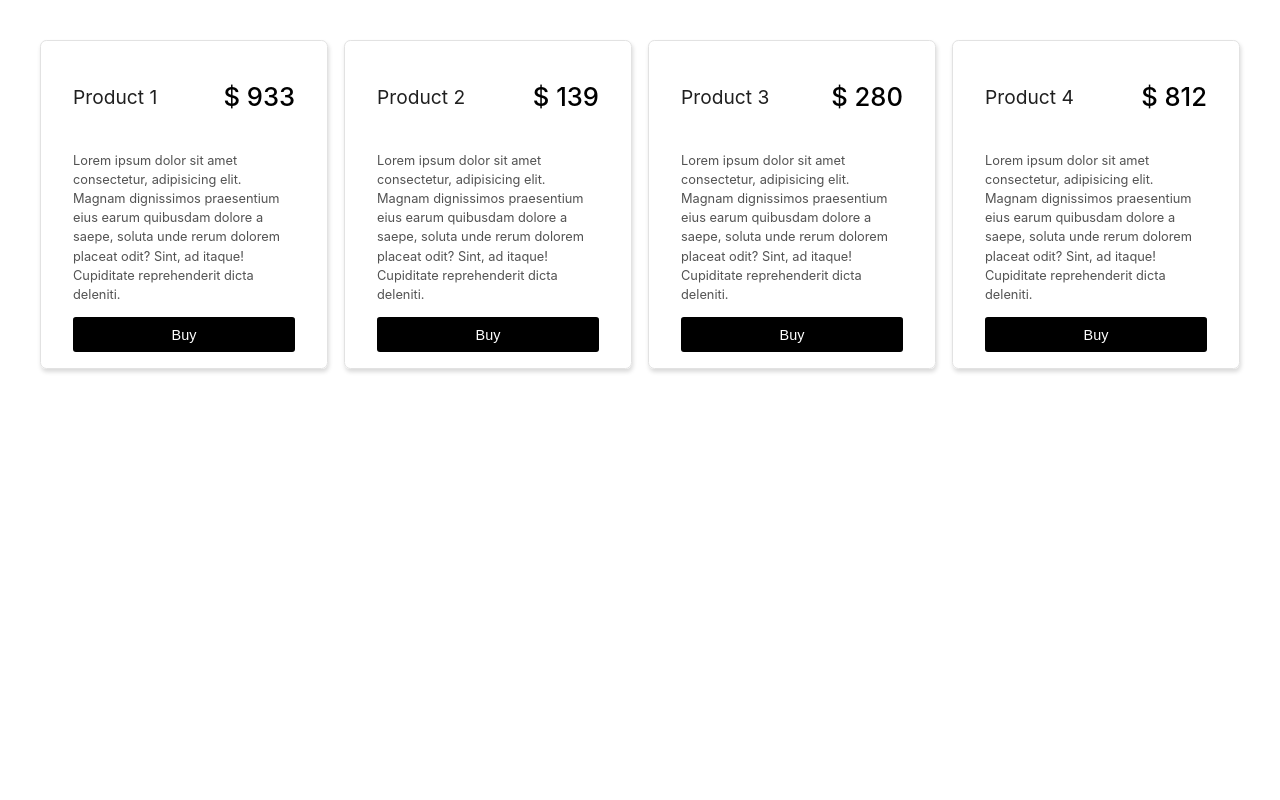
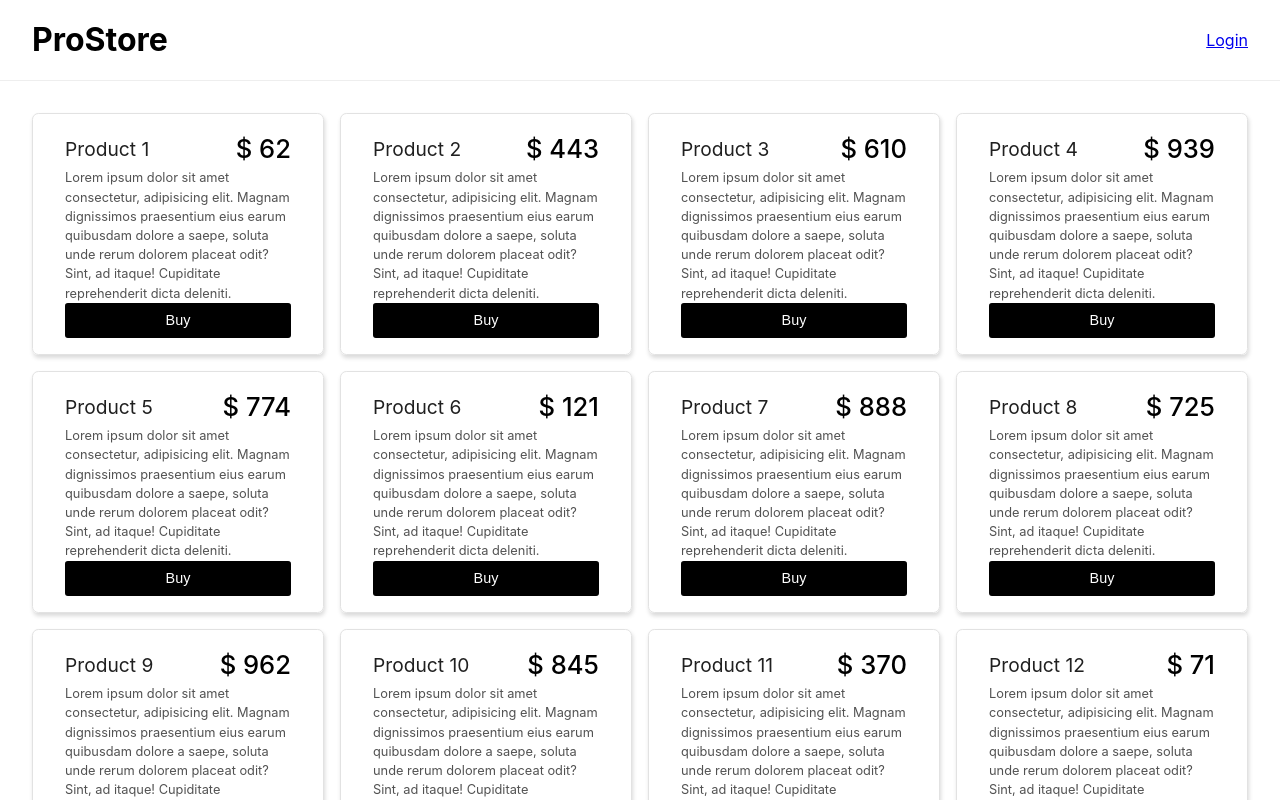
Before and after one commit to manuelbento19/frontend-clean-arch, a React (Vite) app: page / in a window 1280 px wide. Shown: the top 800 px of the page. Built offline with nearby package versions, Linux system fonts and the light colour scheme.

Commit message:
feat: productList and header

```diff
--- a/src/index.css
+++ b/src/index.css
@@ -8,8 +8,8 @@
   -moz-osx-font-smoothing: grayscale;
 }
 
-#root {
-  max-width: 1280px;
-  margin: 0 auto;
-  padding: 2rem;
+*{
+  margin: 0;
+  padding: 0;
+  box-sizing: border-box;
 }
--- a/src/ui/App.tsx
+++ b/src/ui/App.tsx
@@ -3,7 +3,7 @@ import { RoutesProvider } from './routes'
 export default function App() {
   return (
     <main>
-        <RoutesProvider/>
+      <RoutesProvider/>
     </main>
   )
 }
--- /dev/null
+++ b/src/ui/components/productList.module.css
@@ -0,0 +1,64 @@
+.products{
+    display: grid;
+    grid-template-columns: repeat(4, minmax(0, 1fr));
+    gap: 1rem;
+    padding: 2rem;
+    flex: 1;
+    overflow: auto;
+
+    @media(max-width: 1000px) {
+        grid-template-columns: repeat(3, minmax(0, 1fr));
+    }
+
+    @media(max-width: 600px) {
+        grid-template-columns: repeat(2, minmax(0, 1fr));
+    }
+
+    @media(max-width: 400px) {
+        grid-template-columns: repeat(1, minmax(0, 1fr));
+    }
+
+    article{
+        border: 1px solid #e2e2e2;
+        box-shadow: 1px 3px 4px rgb(0 0 0 /15%);
+        border-radius: .4rem;
+        padding: 1em 2em;
+
+        display: flex;
+        flex-direction: column;
+
+        div{
+            display: flex;
+            align-items: center;
+            justify-content: space-between;
+
+            h1{
+                font-size: 1.2em;
+                color: #202020;
+                font-weight: 400;
+            }
+            h2{
+                font-size: 1.6em;
+                font-weight: 500;
+            }
+        }
+
+        p{
+            font-size: .8rem;
+            color: #525252;
+        }
+
+        button{
+            padding: .6rem 0;
+            border: none;
+            border-radius: .2em;
+            background-color: #000;
+            color: #fff;
+            font-size: .9rem;
+
+            &:hover{
+                background-color: #353535;
+            }
+        }
+    }
+}
--- /dev/null
+++ b/src/ui/components/productList.tsx
@@ -0,0 +1,18 @@
+import styles from './productList.module.css'
+
+export function ProductList() {
+  return (
+    <section className={styles.products}>
+      {Array.from(Array(18).keys()).map(item=>(
+        <article key={item}>
+          <div>
+            <h1>Product {item + 1}</h1>
+            <h2>$ {Math.floor(Math.random() * 1000)}</h2>
+          </div>
+          <p>Lorem ipsum dolor sit amet consectetur, adipisicing elit. Magnam dignissimos praesentium eius earum quibusdam dolore a saepe, soluta unde rerum dolorem placeat odit? Sint, ad itaque! Cupiditate reprehenderit dicta deleniti.</p>
+          <button>Buy</button>
+        </article>
+      ))}
+    </section>
+  )
+}
--- a/src/ui/pages/home.module.css
+++ b/src/ui/pages/home.module.css
@@ -1,49 +1,17 @@
-.products{
-    display: grid;
-    grid-template-columns: repeat(4, minmax(0, 1fr));
-    gap: 1rem;
+.main{
+    display: flex;
+    flex-direction: column;
 
-    article{
-        border: 1px solid #e2e2e2;
-        box-shadow: 1px 3px 4px rgb(0 0 0 /15%);
-        border-radius: .4rem;
-        padding: 1em 2em;
+    & header:first-child{
+        position: sticky;
+        top: 0;
+        background-color: #fff;
+        border: 0 solid #eee;
+        border-bottom-width: 1px;
+        padding: 1rem 2rem;
+        display: flex;
+        justify-content: space-between;
+        align-items: center;
+    }
 
-        display: flex;
-        flex-direction: column;
-
-        div{
-            display: flex;
-            align-items: center;
-            justify-content: space-between;
-
-            h1{
-                font-size: 1.2em;
-                color: #202020;
-                font-weight: 400;
-            }
-            h2{
-                font-size: 1.6em;
-                font-weight: 500;
-            }
-        }
-
-        p{
-            font-size: .8rem;
-            color: #525252;
-        }
-
-        button{
-            padding: .6rem 0;
-            border: none;
-            border-radius: .2em;
-            background-color: #000;
-            color: #fff;
-            font-size: .9rem;
-
-            &:hover{
-                background-color: #353535;
-            }
-        }
-    }
 }
--- a/src/ui/pages/home.tsx
+++ b/src/ui/pages/home.tsx
@@ -1,18 +1,15 @@
+import { Link } from 'react-router-dom';
 import styles from './home.module.css';
+import { ProductList } from '../components/productList';
 
 export default function Home() {
   return (
-    <section className={styles.products}>
-            {Array.from(Array(4).keys()).map(item=>(
-                <article key={item}>
-                    <div>
-                        <h1>Product {item + 1}</h1>
-                        <h2>$ {Math.floor(Math.random() * 1000)}</h2>
-                    </div>
-                    <p>Lorem ipsum dolor sit amet consectetur, adipisicing elit. Magnam dignissimos praesentium eius earum quibusdam dolore a saepe, soluta unde rerum dolorem placeat odit? Sint, ad itaque! Cupiditate reprehenderit dicta deleniti.</p>
-                    <button>Buy</button>
-                </article>
-            ))}
-    </section>
+    <main className={styles.main}>
+      <header>
+        <h1>ProStore</h1>
+        <Link to="/login">Login</Link>
+      </header>
+      <ProductList/>
+    </main>
   )
 }
```
